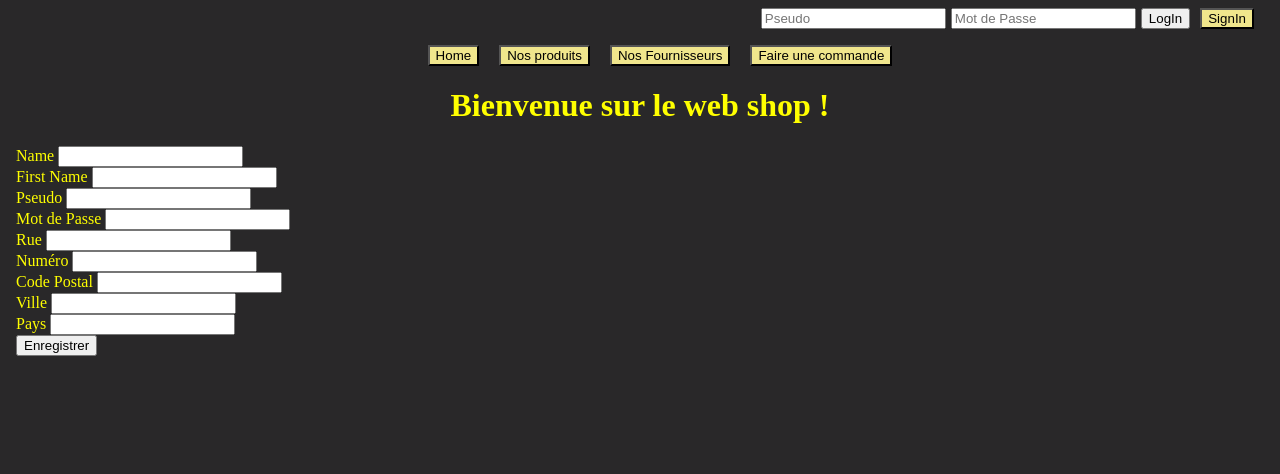
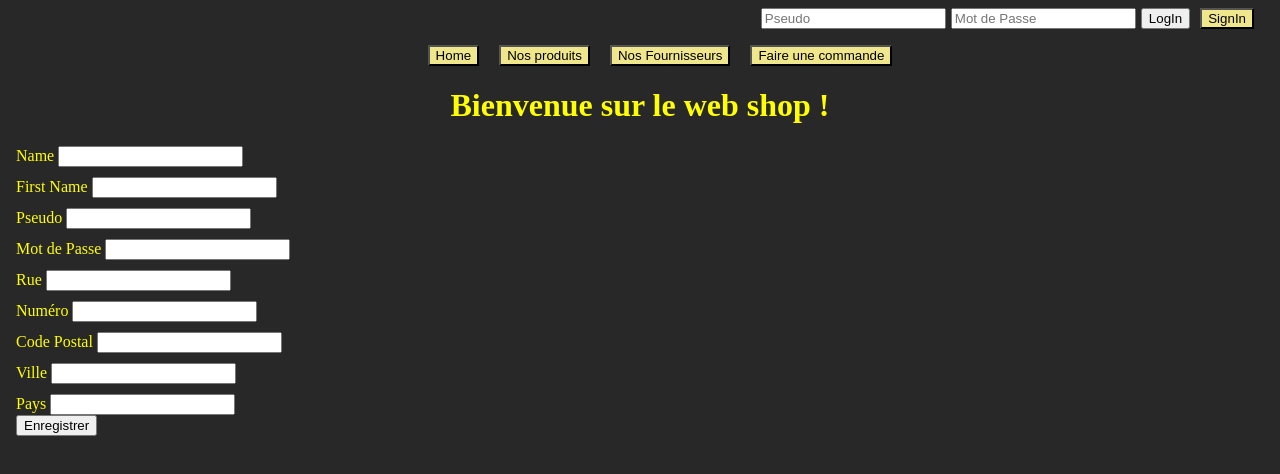
Before and after one commit to Julien-76/LaboFevAngular, an Angular app: page /signin in a window 1280 px wide. Shown: the top 474 px of the page. Built offline with nearby package versions, Linux system fonts and the light colour scheme.

Commit message:
margin sign in

```diff
--- a/src/app/tablesComponents/signin/signin.component.html
+++ b/src/app/tablesComponents/signin/signin.component.html
@@ -1,37 +1,37 @@
 <form [formGroup] = "formSignin" (submit)="onSubmit()">
-    <div>
+    <div style="margin-top: 10px;">
         <label for="name">Name </label>
         <input id="name" type="text" formControlName="name">
     </div>
-    <div>
+    <div style="margin-top: 10px;">
         <label for="firstname">First Name </label>
         <input id="firstname" type="text" formControlName="firstname">
     </div>
-    <div>
+    <div style="margin-top: 10px;">
         <label for="pseudo">Pseudo </label>
         <input id="pseudo" type="text" formControlName="pseudo">
     </div>
-    <div>
+    <div style="margin-top: 10px;">
         <label for="mdp">Mot de Passe  </label>
         <input id="mdp" type="text" formControlName="mdp">
     </div>
-    <div>
+    <div style="margin-top: 10px;">
         <label for="rue">Rue </label>
         <input id="rue" type="text" formControlName="rue">
     </div>
-    <div>
+    <div style="margin-top: 10px;">
         <label for="numero">Numéro </label>
         <input id="numero" type="text" formControlName="numero">
     </div>
-    <div>
+    <div style="margin-top: 10px;">
         <label for="codePostal">Code Postal </label>
         <input id="codePostal" type="text" formControlName="codePostal">
     </div>
-    <div>
+    <div style="margin-top: 10px;">
         <label for="ville">Ville </label>
         <input id="ville" type="text" formControlName="ville">
     </div>
-    <div>
+    <div style="margin-top: 10px;">
         <label for="pays">Pays </label>
         <input id="pays" type="text" formControlName="pays">
     </div>
```
